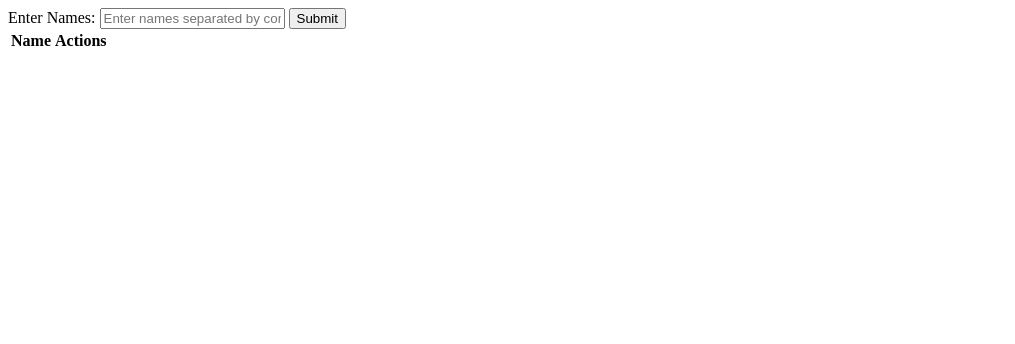
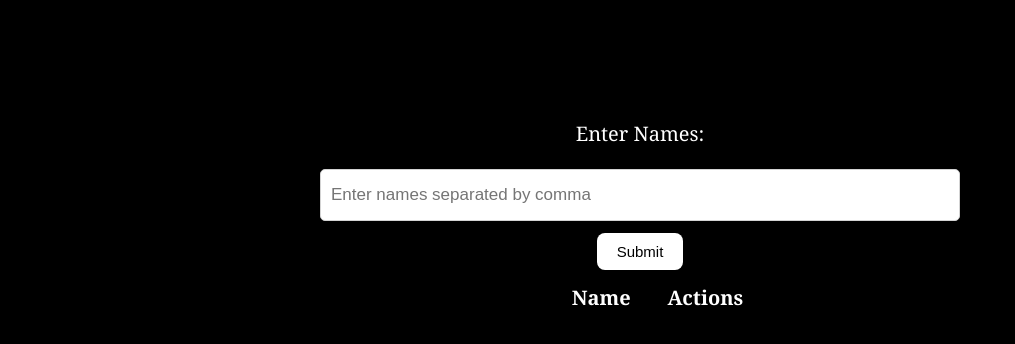
Before and after one commit to siccoo/kunda-box, a plain HTML site: page questionTwo/index.html in a window 1280 px wide. Shown: the whole page, without its empty margins (0-1015 px from the left). Drawn offline with Linux system fonts and the light colour scheme.

Commit message:
test for Question 2

```diff
--- a/questionTwo/index.html
+++ b/questionTwo/index.html
@@ -4,10 +4,11 @@
     <meta charset="UTF-8" />
     <meta http-equiv="X-UA-Compatible" content="IE=edge" />
     <meta name="viewport" content="width=device-width, initial-scale=1.0" />
+    <link rel="stylesheet" href="./style.css">
     <title>Kunda Box Test</title>
   </head>
   <body>
-    <div>
+    <div class="header">
       <label for="nameInput">Enter Names:</label>
       <input
         type="text"
--- a/questionTwo/main.js
+++ b/questionTwo/main.js
@@ -17,7 +17,7 @@ function parseNames() {
         colName.innerText = name.trim();
 
         const colActions = document.createElement("td");
-        colActions.innerHTML = '<button onclick="editName(\'' + name.trim() + '\')">Edit</button> <button onclick="deleteName(\'' + name.trim() + '\')">Delete</button>';
+        colActions.innerHTML = '<button class="btn" onclick="editName(\'' + name.trim() + '\')">Edit</button> <button class="btn" onclick="deleteName(\'' + name.trim() + '\')">Delete</button>';
 
         row.appendChild(colName);
         row.appendChild(colActions);
--- /dev/null
+++ b/questionTwo/style.css
@@ -0,0 +1,81 @@
+html {
+  position: relative;
+  min-height: 100%;
+  margin: 0 !important;
+}
+
+body {
+  font-family: Georgia, Times, "Times New Roman", serif;
+  font-size: 14px;
+  line-height: 1.42857143;
+  background-color: black;
+}
+
+* {
+  box-sizing: border-box;
+  margin: 0;
+  padding: 0;
+}
+
+a {
+  text-decoration: none;
+}
+
+.header {
+  width: 100vw;
+  height: 100vh;
+  display: flex;
+  flex-direction: column;
+  align-items: center;
+  margin: 100px 0;
+}
+
+label {
+  color: #fff;
+  font-family: Georgia;
+  font-size: 20px;
+  margin: 20px;
+}
+
+input {
+  width: 50%;
+  /* height: 100%; */
+  border: 1px solid lightgrey;
+  padding: 15px 10px;
+  outline: none;
+  border-radius: 5px;
+  font-size: 17px;
+  transition: all 0.3s;
+}
+
+input:focus {
+  border-color: #27ae60;
+  box-shadow: inset 0 0 3px #2fd072;
+}
+
+#submitBtn {
+  margin: 12px;
+  padding: 10px 20px;
+  border-radius: 8px;
+  right: 0px;
+  border: none;
+  font-size: 15px;
+  background-color: #fff;
+  color: black;
+  transition: 0.2s all;
+  box-shadow: 0 0 10px #000000;
+}
+
+
+
+th {
+  color: #fff;
+  font-size: 20px;
+  padding-left: 35px;
+}
+
+#namesList {
+    color: #fff;
+    font-size: 20px;
+
+}
```
Also changed, not shown: ReadME.md (added), questionOne/test/index.spec.js (added), 1 other file.
